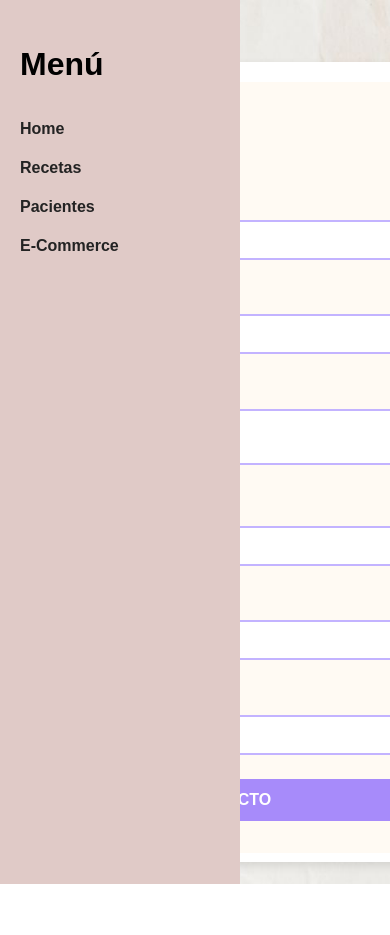
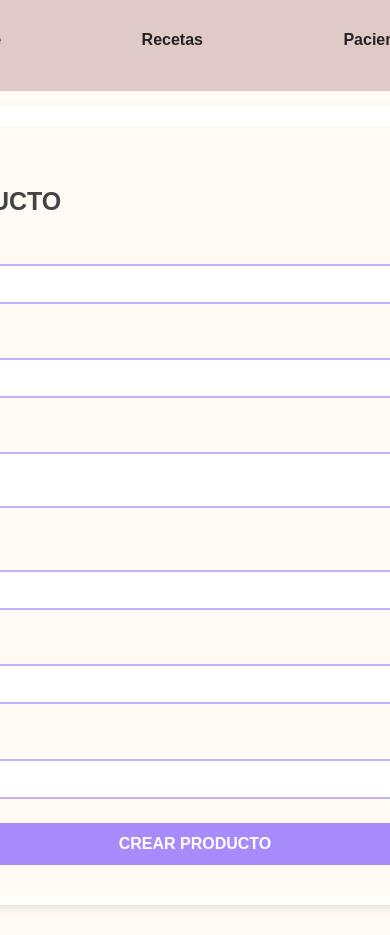
Before and after one commit to NUTRA-Bioabordajes/Backoffice, a React (Vite) app in the folder Backoffice/: page /dashboard/agregarProducto in a window 390 px wide. Shown: the top 935 px of the page. Before the commit the page ends 884 px from the top, so only its background shows below. Built offline with nearby package versions, Linux system fonts and the light colour scheme.

Commit message:
corrección para nuevo producto

```diff
--- a/Backoffice/src/components/AgregarProducto.jsx
+++ b/Backoffice/src/components/AgregarProducto.jsx
@@ -5,14 +5,17 @@ import axios from "axios";
 
 
 const AgregarProducto = () => {
-  const [formData, setFormData] = useState({
-    nombre: "",
-    precio: "",
-    descripcion: "",
-    foto: "",
-    fotoTabla: "",
-    cantidad: ""
-  });
+ const [formData, setFormData] = useState({
+  Nombre: "",
+  Precio: "",
+  Descripcion: "",
+  Foto: "",
+  FotoTabla: "",
+  Cantidad: "",
+  Stock: 0,
+  Favoritos: 0
+});
+
 
   const [errors, setErrors] = useState({});
   const [success, setSuccess] = useState(false);
@@ -28,16 +31,16 @@ const AgregarProducto = () => {
 
   const validate = () => {
     const newErrors = {};
-    if (!formData.nombre) newErrors.nombre = "El nombre es obligatorio";
-    if (!formData.precio) {
-      newErrors.precio = "El precio es obligatorio";
-    } else if (isNaN(parseFloat(formData.precio))) {
-      newErrors.precio = "El precio debe ser un número";
+    if (!formData.Nombre) newErrors.Nombre = "El nombre es obligatorio";
+    if (!formData.Precio) {
+      newErrors.Precio = "El precio es obligatorio";
+    } else if (isNaN(parseFloat(formData.Precio))) {
+      newErrors.Precio = "El precio debe ser un número";
     }
-    if (!formData.descripcion) newErrors.descripcion = "La descripción es obligatoria";
-    if (!formData.foto) newErrors.foto = "La foto es obligatoria";
-    if (!formData.fotoTabla) newErrors.fotoTabla = "La foto de tabla es obligatoria";
-    if (!formData.cantidad) newErrors.cantidad = "La cantidad es obligatoria";
+    if (!formData.Descripcion) newErrors.Descripcion = "La descripción es obligatoria";
+    if (!formData.Foto) newErrors.Foto = "La foto es obligatoria";
+    if (!formData.FotoTabla) newErrors.FotoTabla = "La foto de tabla es obligatoria";
+    if (!formData.Cantidad) newErrors.Cantidad = "La cantidad es obligatoria";
     return newErrors;
   };
 
@@ -63,7 +66,7 @@ const AgregarProducto = () => {
 
       setSuccess(true);
       setTimeout(() => {
-        navigate("/dashboard/productos");
+        navigate("/dashboard/ecommerce");
       }, 900);
     } catch (err) {
       setErrors({
@@ -82,13 +85,13 @@ const AgregarProducto = () => {
           <label>Nombre</label>
           <input
             type="text"
-            name="nombre"
+            name="Nombre"
             className="input"
-            value={formData.nombre}
+            value={formData.Nombre}
             onChange={handleChange}
             required
           />
-          {errors.nombre && <p className="error">{errors.nombre}</p>}
+          {errors.Nombre && <p className="error">{errors.Nombre}</p>}
         </div>
 
         <div className="campo">
@@ -97,67 +100,67 @@ const AgregarProducto = () => {
             type="number"
             step="0.01"
             min="0"
-            name="precio"
+            name="Precio"
             className="input"
-            value={formData.precio}
+            value={formData.Precio}
             onChange={handleChange}
             required
           />
-          {errors.precio && <p className="error">{errors.precio}</p>}
+          {errors.Precio && <p className="error">{errors.Precio}</p>}
         </div>
 
         <div className="campo">
           <label>Descripción</label>
           <textarea
-            name="descripcion"
+            name="Descripcion"
             className="input"
-            value={formData.descripcion}
+            value={formData.Descripcion}
             onChange={handleChange}
             rows="2"
             required
           />
-          {errors.descripcion && <p className="error">{errors.descripcion}</p>}
+          {errors.Descripcion && <p className="error">{errors.Descripcion}</p>}
         </div>
 
         <div className="campo">
           <label>Foto (URL)</label>
           <input
             type="text"
-            name="foto"
+            name="Foto"
             className="input"
-            value={formData.foto}
+            value={formData.Foto}
             onChange={handleChange}
             placeholder="https://..."
             required
           />
-          {errors.foto && <p className="error">{errors.foto}</p>}
+          {errors.Foto && <p className="error">{errors.Foto}</p>}
         </div>
 
         <div className="campo">
           <label>Foto Tabla (URL)</label>
           <input
             type="text"
-            name="fotoTabla"
+            name="FotoTabla"
             className="input"
-            value={formData.fotoTabla}
+            value={formData.FotoTabla}
             onChange={handleChange}
             placeholder="https://..."
             required
           />
-          {errors.fotoTabla && <p className="error">{errors.fotoTabla}</p>}
+          {errors.FotoTabla && <p className="error">{errors.FotoTabla}</p>}
         </div>
 
         <div className="campo">
           <label>Cantidad de Stock</label>
           <input
             type="text"
-            name="cantidad"
+            name="Cantidad"
             className="input"
-            value={formData.cantidad}
+            value={formData.Cantidad}
             onChange={handleChange}
             required
           />
-          {errors.cantidad && <p className="error">{errors.cantidad}</p>}
+          {errors.Cantidad && <p className="error">{errors.Cantidad}</p>}
         </div>
 
         {errors.submit && <p className="error">{errors.submit}</p>}
--- a/Backoffice/src/components/Layout.css
+++ b/Backoffice/src/components/Layout.css
@@ -1,29 +1,79 @@
+:root {
+  --sidebar-width: 220px;
+  --sidebar-bg: #E0CAC7;
+  --content-bg: #fffaf3;
+}
+
+/* Contenedor general */
+.layout {
+  min-height: 100vh;
+  background: var(--content-bg);
+  display: block;
+}
+
+/* Sidebar fijo en desktop */
 nav {
   position: fixed;
   top: 0;
   left: 0;
+  width: var(--sidebar-width);
   height: 100vh;
-    width: 200px;
-    background-color: #E0CAC7;
+  background-color: var(--sidebar-bg);
   display: flex;
   flex-direction: column;
   padding: 20px;
   gap: 15px;
+  box-sizing: border-box;
+  z-index: 1000;
+  overflow-y: auto;
 }
 
+/* Contenido principal */
+main {
+  margin-left: var(--sidebar-width);
+  padding: 20px;
+  box-sizing: border-box;
+  min-height: 100vh;
+  background: transparent;
+  overflow-x: hidden;
+}
+
+/* Links del nav */
 nav a {
   text-decoration: none;
   color: #232323;
   font-weight: bold;
 }
+nav a:hover { color: #b68a85; }
 
-  nav a:hover {
-    color: #b68a85;
-  }
-  h1 {
-    font-size:xx-large;
+nav h1 {
+  font-size: xx-large;
   font-weight: bold;
   margin-bottom: 20px;
   color: #000;
   font-family: Arial, sans-serif;
 }
+
+/* Ajustes responsive */
+@media (max-width: 1024px) {
+  :root { --sidebar-width: 180px; }
+  nav { width: var(--sidebar-width); }
+  main { margin-left: var(--sidebar-width); }
+}
+
+@media (max-width: 768px) {
+  nav {
+    position: relative;
+    width: 100%;
+    height: auto;
+    flex-direction: row;
+    justify-content: space-around;
+    align-items: center;
+    padding: 10px;
+  }
+
+  main {
+    margin-left: 0;
+    padding: 15px;
+  }
+}
--- a/Backoffice/src/components/Layout.jsx
+++ b/Backoffice/src/components/Layout.jsx
@@ -4,8 +4,7 @@ import "./Layout.css";
 
 const Layout = () => {
   return (
-        <>
-
+    <div className="layout">
       <nav>
         <h1>Menú</h1>
         <Link to="/dashboard/home">Home</Link>
@@ -13,8 +12,11 @@ const Layout = () => {
         <Link to="/dashboard/pacientes">Pacientes</Link>
         <Link to="/dashboard/ecommerce">E-Commerce</Link>
       </nav>
+
+      <main>
         <Outlet />
-        </>
+      </main>
+    </div>
   );
 };
 
--- a/Backoffice/src/components/Recetas.css
+++ b/Backoffice/src/components/Recetas.css
@@ -1,16 +1,17 @@
 .recetas-container {
   padding: 20px;
-    background-color: #fffaf3;
+  background-color: transparent; /* main ya tiene fondo */
   color: #000;
-    height: 75vh;
-    overflow-y: auto;
-    width: 1400px;
+  min-height: calc(100vh - 40px);
+  box-sizing: border-box;
+  width: 100%;
+  overflow-x: auto;
 }
 
 .titulo {
   font-size: 24px;
   margin-bottom: 15px;
-    color: #000; /* texto negro */
+  color: #000;
 }
 
 .agregar-receta-link {
@@ -18,13 +19,12 @@
   margin-bottom: 15px;
   padding: 8px 15px;
   background-color: #E0CAC7;
-    color:white;
+  color: white;
   border-radius: 5px;
   text-decoration: none;
   font-weight: bold;
   transition: background 0.3s;
 }
-
 .agregar-receta-link:hover {
   background-color: #cfa49e;
   color: white;
@@ -34,23 +34,21 @@
 .loading-text,
 .error-text {
   font-size: 16px;
-    color: #000; /* texto negro */
+  color: #000;
 }
 
 .tabla-wrapper {
-    max-height: 75%;
-    overflow-y: auto;
   overflow-x: auto;
   border: 1px solid #ddd;
   border-radius: 10px;
-    box-shadow: 0 2px 5px rgba(0, 0, 0, 0.1);
-    color: #000;
+  box-shadow: 0 2px 5px rgba(0,0,0,0.1);
 }
 
+/* Tabla */
 .tabla-recetas {
   width: 100%;
+  min-width: 900px;
   border-collapse: collapse;
-    color: #000; /* texto negro en tabla */
 }
 
 .tabla-recetas th,
@@ -59,12 +57,16 @@
   border: 1px solid #ddd;
   text-align: left;
   font-size: 14px;
-    color: #000; /* texto negro en celdas */
+  color: #000;
 }
 
+/* 🔥 fix: encabezado visible y no tapa la fila 1 */
 .tabla-recetas th {
   background-color: #fffaf3;
   font-weight: bold;
+  position: sticky;
+  top: 0;
+  z-index: 2;
 }
 
 .fila-receta:hover {
```
Also changed, not shown: 1 other file (tests, documents, lock files or other folders). Lines whose indentation alone changed are shown as unchanged.
